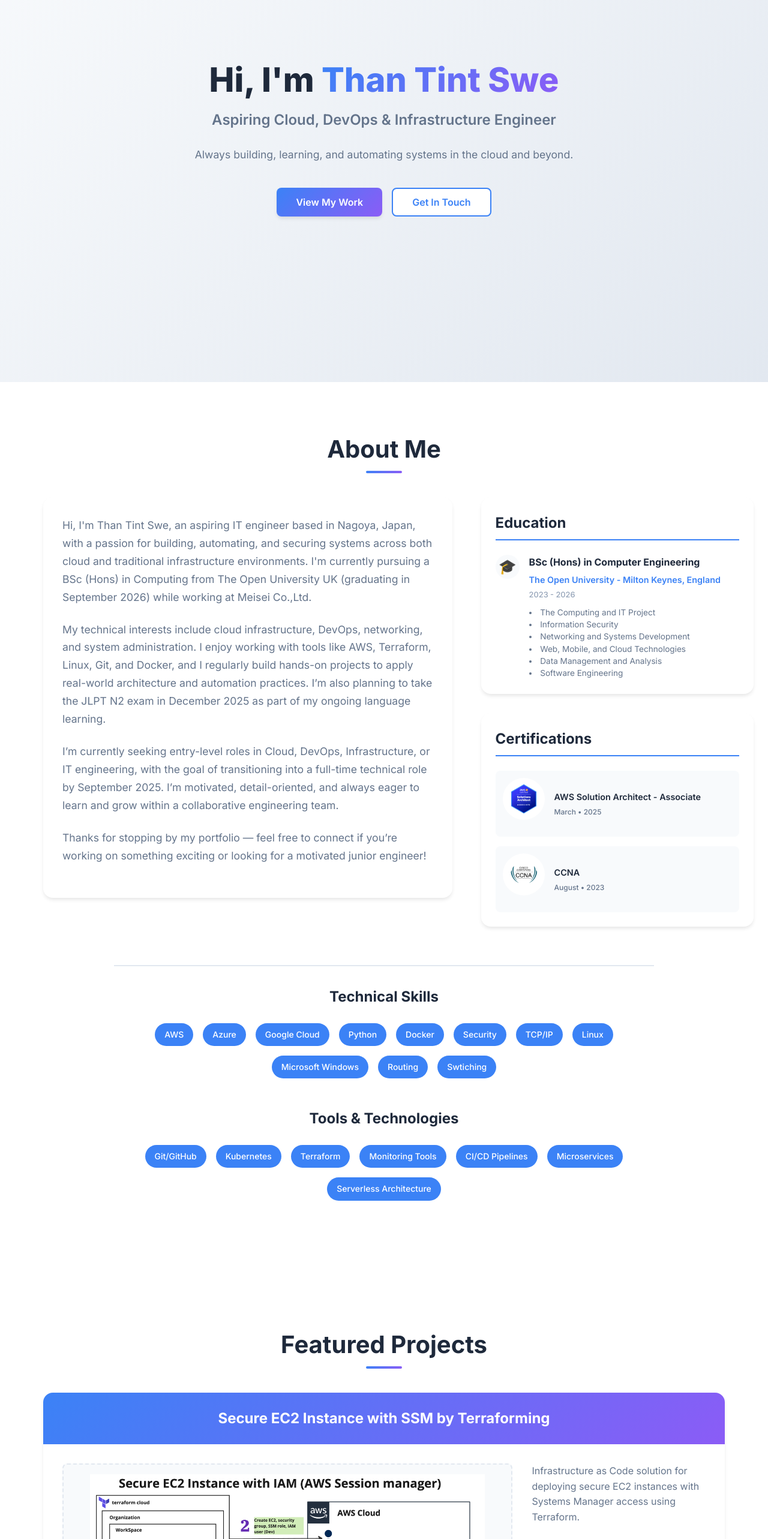
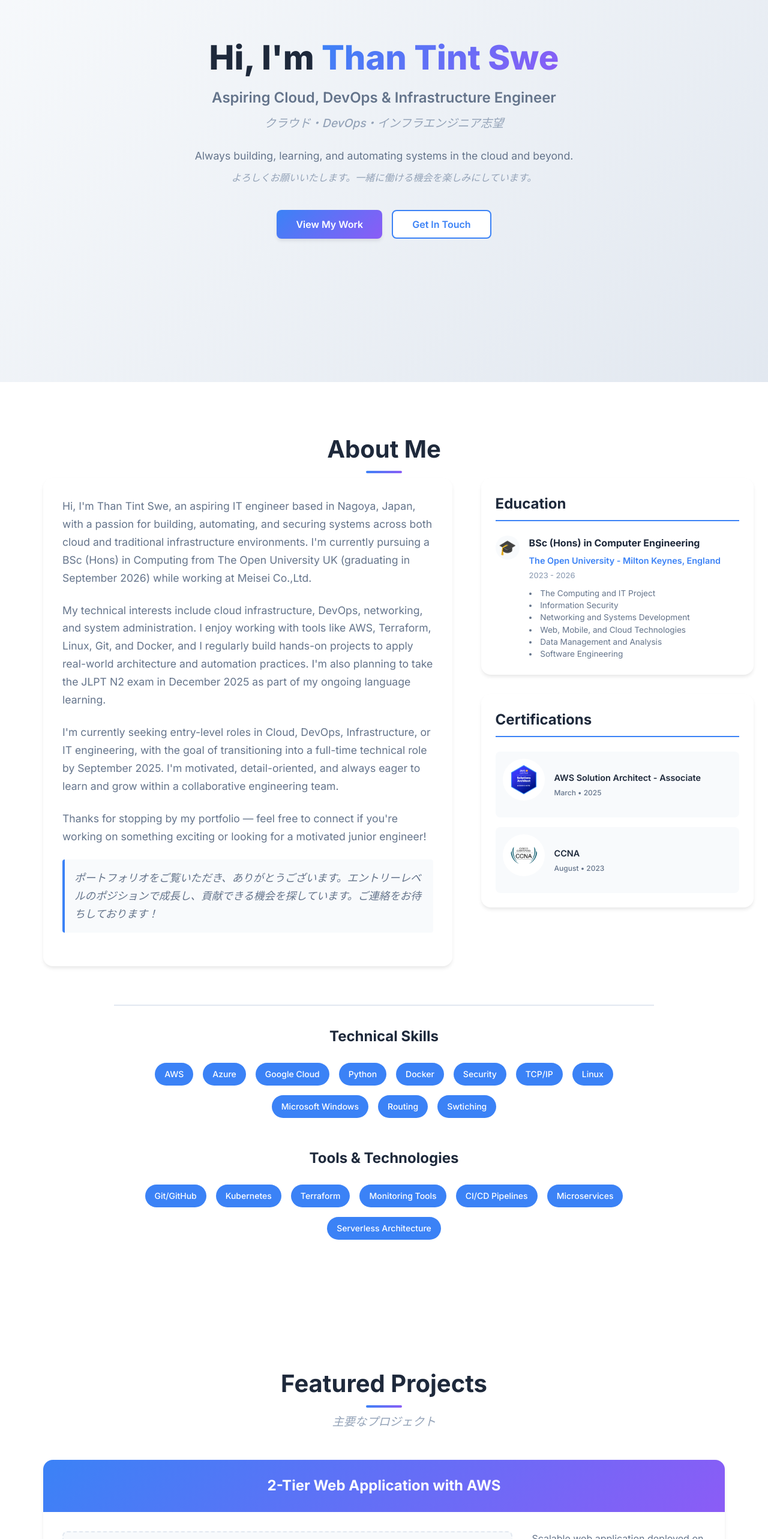
Before and after one commit to tts1196/thantintswe-portfolio, a React (Vite) app: page / in a window 1280 px wide. Shown: the part 234-2800 px from the top of the page at 60% size. Built offline with nearby package versions, Linux system fonts and the light colour scheme.

Commit message:
Add strategic Japanese phrases for Japan job market and improve styling

```diff
--- a/src/App.css
+++ b/src/App.css
@@ -220,15 +220,31 @@
 .hero-subtitle {
   font-size: 1.5rem;
   color: var(--text-secondary);
+  margin-bottom: 0.5rem;
+  font-weight: 600;
+}
+
+.hero-subtitle-ja {
+  font-size: 1.2rem;
+  color: var(--text-light);
   margin-bottom: 1.5rem;
-  font-weight: 600;
+  font-weight: 500;
+  font-style: italic;
 }
 
 .hero-description {
   font-size: 1.1rem;
   color: var(--text-secondary);
+  margin-bottom: 0.5rem;
+  line-height: 1.7;
+}
+
+.hero-description-ja {
+  font-size: 1rem;
+  color: var(--text-light);
   margin-bottom: 2.5rem;
   line-height: 1.7;
+  font-style: italic;
 }
 
 /* Hero Content Layout */
@@ -322,8 +338,16 @@
   font-size: 2.5rem;
   font-weight: 700;
   text-align: center;
+  margin-bottom: 1rem;
+  position: relative;
+}
+
+.section-subtitle-ja {
+  font-size: 1.2rem;
+  color: var(--text-light);
+  text-align: center;
   margin-bottom: 3rem;
-  position: relative;
+  font-style: italic;
 }
 
 .section-title::after {
@@ -550,6 +574,18 @@
   color: var(--text-secondary);
   margin-bottom: 2rem;
   line-height: 2;
+}
+
+.about-description-ja {
+  font-size: 1.1rem;
+  color: var(--text-light);
+  margin-bottom: 2rem;
+  line-height: 1.8;
+  font-style: italic;
+  padding: 1rem;
+  background-color: var(--bg-secondary);
+  border-left: 4px solid var(--primary-color);
+  border-radius: 4px;
 }
 
 .about-stats {
@@ -813,6 +849,16 @@
   font-size: 1rem;
 }
 
+.project-description-ja {
+  color: var(--text-light);
+  margin: 0.5rem 0 1rem 0;
+  line-height: 1.6;
+  font-size: 0.9rem;
+  font-style: italic;
+  border-left: 3px solid var(--primary-color);
+  padding-left: 0.75rem;
+}
+
 .project-features {
   margin: 1rem 0;
 }
@@ -923,14 +969,30 @@
 .contact-subtitle {
   font-size: 1.5rem;
   font-weight: 700;
+  margin-bottom: 0.5rem;
+  color: var(--text-primary);
+}
+
+.contact-subtitle-ja {
+  font-size: 1.2rem;
+  font-weight: 500;
   margin-bottom: 1rem;
-  color: var(--text-primary);
+  color: var(--text-light);
+  font-style: italic;
 }
 
 .contact-description {
   color: var(--text-secondary);
+  margin-bottom: 1rem;
+  line-height: 1.6;
+}
+
+.contact-description-ja {
+  color: var(--text-light);
   margin-bottom: 2rem;
   line-height: 1.6;
+  font-style: italic;
+  font-size: 0.95rem;
 }
 
 .contact-details {
--- a/src/App.jsx
+++ b/src/App.jsx
@@ -47,7 +47,9 @@
   const personalInfo = {
     name: "Than Tint Swe",
     title: "Aspiring Cloud, DevOps & Infrastructure Engineer",
+    titleJa: "クラウド・DevOps・インフラエンジニア志望",
     subtitle: "Always building, learning, and automating systems in the cloud and beyond.",
+    subtitleJa: "よろしくお願いいたします。一緒に働ける機会を楽しみにしています。",
     email: "swethantint@gmail.com",
     phone: "+81 70-9193-0365",
     location: "Nagoya, Japan",
@@ -68,8 +70,24 @@
 
   const projects = [
     {
+      title: "2-Tier Web Application with AWS",
+      description: "Scalable web application deployed on AWS using a 2-tier architecture with EC2, RDS, and Load Balancer for high availability.",
+      descriptionJa: "EC2、RDS、ロードバランサーを使用した2層アーキテクチャでAWSにデプロイされた高可用性のスケーラブルなWebアプリケーションです。",
+      technologies: ["AWS", "EC2", "RDS", "ALB", "VPC"],
+      keyFeatures: [
+        "Auto Scaling Group Configuration",
+        "Application Load Balancer Setup",
+        "RDS Database Integration",
+        "VPC with Public/Private Subnets",
+        "Security Groups and NACLs"
+      ],
+      github: "https://github.com/tts1196/2-tier-web-app",
+      image: project2Image
+    },
+    {
       title: "Secure EC2 Instance with SSM by Terraforming",
       description: "Infrastructure as Code solution for deploying secure EC2 instances with Systems Manager access using Terraform.",
+      descriptionJa: "Terraformを使用してSystems Managerアクセスを持つセキュアなEC2インスタンスをデプロイするInfrastructure as Codeソリューションです。",
       technologies: ["AWS", "Terraform Cloud", "IAM", "Role"],
       keyFeatures: [
         "EC2 Provisioning via Terraform Cloud",
@@ -80,20 +98,6 @@
       ],
       github: "https://github.com/tts1196/Secure-EC2-Instance--SSM-with-Terraform",
       image: project1Image
-    },
-    {
-      title: "2-Tier Web Application with AWS",
-      description: "Scalable web application deployed on AWS using a 2-tier architecture with EC2, RDS, and Load Balancer for high availability.",
-      technologies: ["AWS", "EC2", "RDS", "ALB", "VPC"],
-      keyFeatures: [
-        "Auto Scaling Group Configuration",
-        "Application Load Balancer Setup",
-        "RDS Database Integration",
-        "VPC with Public/Private Subnets",
-        "Security Groups and NACLs"
-      ],
-      github: "https://github.com/tts1196/2-tier-web-app",
-      image: project2Image
     }
     // Add more projects as needed
   ]
@@ -147,7 +151,9 @@
                 Hi, I'm <span className="gradient-text">{personalInfo.name}</span>
               </h1>
               <h2 className="hero-subtitle">{personalInfo.title}</h2>
+              <h3 className="hero-subtitle-ja">{personalInfo.titleJa}</h3>
               <p className="hero-description">{personalInfo.subtitle}</p>
+              <p className="hero-description-ja">{personalInfo.subtitleJa}</p>
               <div className="hero-buttons">
                 <button onClick={() => scrollToSection('projects')} className="btn btn-primary">
                   View My Work
@@ -177,15 +183,18 @@
                   My technical interests include cloud infrastructure, DevOps, networking, and system administration.
                   I enjoy working with tools like AWS, Terraform, Linux, Git, and Docker,
                   and I regularly build hands-on projects to apply real-world architecture and automation practices.
-                  I’m also planning to take the JLPT N2 exam in December 2025 as part of my ongoing language learning.
+                  I'm also planning to take the JLPT N2 exam in December 2025 as part of my ongoing language learning.
                 </p>
                 <p className="about-description">
-                  I’m currently seeking entry-level roles in Cloud, DevOps, Infrastructure, or IT engineering,
-                  with the goal of transitioning into a full-time technical role by September 2025. I’m motivated, detail-oriented, and always eager to learn and grow within a collaborative engineering team.
+                  I'm currently seeking entry-level roles in Cloud, DevOps, Infrastructure, or IT engineering,
+                  with the goal of transitioning into a full-time technical role by September 2025. I'm motivated, detail-oriented, and always eager to learn and grow within a collaborative engineering team.
                 </p>
                 <p className="about-description">
                   Thanks for stopping by my portfolio —
-                  feel free to connect if you’re working on something exciting or looking for a motivated junior engineer!
+                  feel free to connect if you're working on something exciting or looking for a motivated junior engineer!
+                </p>
+                <p className="about-description-ja">
+                  ポートフォリオをご覧いただき、ありがとうございます。エントリーレベルのポジションで成長し、貢献できる機会を探しています。ご連絡をお待ちしております！
                 </p>
 
               </div>
@@ -305,6 +314,7 @@
       <section id="projects" className="section">
         <div className="container">
           <h2 className="section-title">Featured Projects</h2>
+          <p className="section-subtitle-ja">主要なプロジェクト</p>
           <div className="projects-list">
             {projects.map((project, index) => (
               <div key={index} className="project-card-fullwidth">
@@ -333,6 +343,7 @@
                   {/* Project Content - Right Side (30%) */}
                   <div className="project-content-left">
                     <p className="project-description">{project.description}</p>
+                    <p className="project-description-ja">{project.descriptionJa}</p>
                     {project.keyFeatures && (
                       <div className="project-features">
                         <h4 className="features-title">Key Features:</h4>
@@ -375,7 +386,7 @@
               </p>
               <div className="contact-details">
                 <div className="contact-item">
-                  <span className="contact-icon">🏠📩</span>
+                  <span className="contact-icon">📩</span>
                   <span className="contact-text">{personalInfo.email}</span>
                 </div>
                 <div className="contact-item">
```
